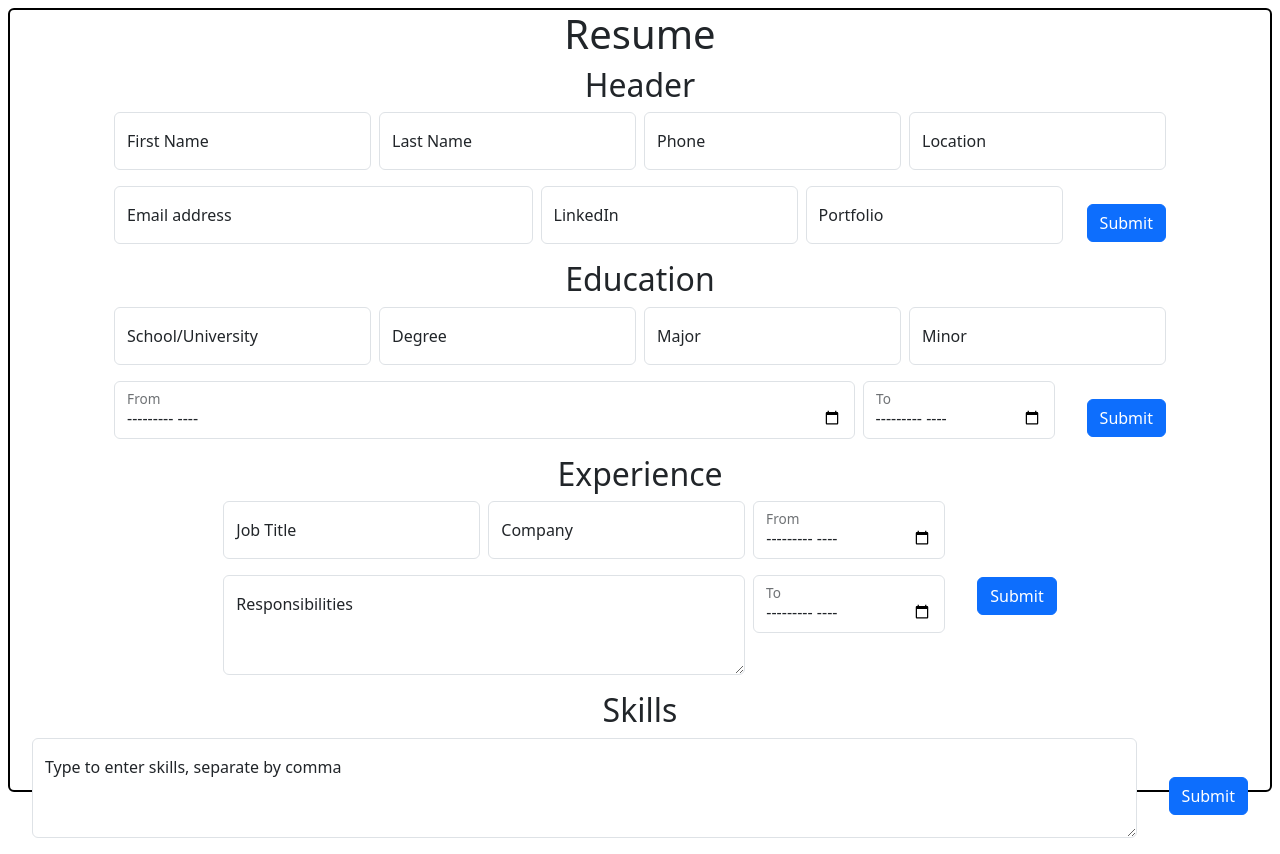
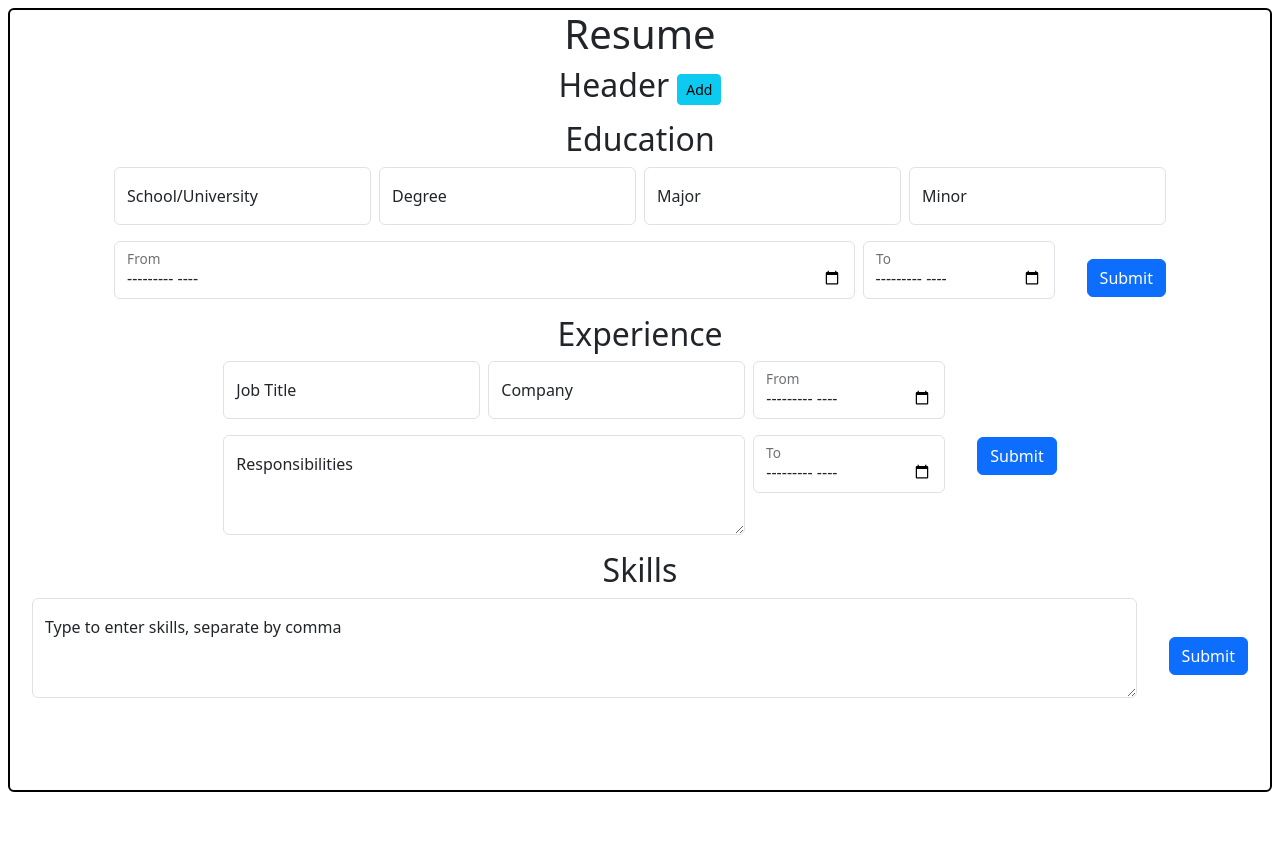
Before and after one commit to asampers/cv-app, a React (Vite) app: page / in a window 1280 px wide. After the commit the page ends 800 px from the top, so only its background shows below. Built offline with nearby package versions, Linux system fonts and the light colour scheme.

Commit message:
Header functionality added

```diff
--- a/index.html
+++ b/index.html
@@ -9,5 +9,7 @@
   <body>
     <div id="root" class="m-2"></div>
     <script type="module" src="/src/main.jsx"></script>
+    <script type="module" src="https://unpkg.com/ionicons@7.1.0/dist/ionicons/ionicons.esm.js"></script>
+    <script nomodule src="https://unpkg.com/ionicons@7.1.0/dist/ionicons/ionicons.js"></script>
   </body>
 </html>
--- a/src/App.jsx
+++ b/src/App.jsx
@@ -1,4 +1,3 @@
-//import { useState } from 'react'
 import './App.css';
 import { Header } from './components/Header';
 import { Education } from './components/Education';
@@ -7,7 +6,6 @@ import { Container } from './components/Container';
 import { Skills } from './components/Skills';
 
 function App() {
-
   return (
     <div className='resume container-fluid d-flex align-items-center flex-column border border-black border-2 rounded'>
       <h1>Resume</h1>
--- /dev/null
+++ b/src/components/Buttons.jsx
@@ -0,0 +1,10 @@
+// eslint-disable-next-line react/prop-types
+export function Buttons({text, onClick}) {
+  let style = text === "Add" ? "btn-info" : "btn-success"
+
+  return (
+        <button className={`btn ${style} btn-sm ms-2`} onClick={onClick}>
+              {text}
+        </button>
+  )
+}
--- a/src/components/Header.jsx
+++ b/src/components/Header.jsx
@@ -1,51 +1,47 @@
+import { useState } from 'react';
+import { Buttons } from './Buttons';
+import { HeaderForm } from './HeaderForm';
+import '../styles/Header.css'
+
 export function Header() {
+  const [data, setData] = useState({});
+  const [showForm, setShowForm] = useState(false);
+  const noData = Object.keys(data).length === 0;
 
-  return (
-    <>
-    <h2>Header</h2>
-    <form>
-      <div className="d-flex flex-column">
-        <div className="d-flex">
-          <div className="form-floating mb-3 me-2">
-            <input type="text" className="form-control" placeholder="Jane"/>
-            <label>First Name</label>
-          </div>
-          <div className="form-floating mb-3 me-2">
-            <input type="text" className="form-control" placeholder="Smith"/>
-            <label>Last Name</label>
-          </div>
-          <div className="form-floating mb-3 me-2">
-            <input type="tel" className="form-control" placeholder="123-456-7899"/>
-            <label>Phone</label>
-          </div>
-          <div className="form-floating mb-3">
-            <input type="text" className="form-control" placeholder="NYC"/>
-            <label>Location</label>
-          </div>
+  function toggleShowForm() {
+    setShowForm(!showForm);
+  }
+
+  function handleSubmit(e) {
+    e.preventDefault();
+    toggleShowForm();
+    const form = e.target;
+    const formData = new FormData(form);
+    const formJson = Object.fromEntries(formData.entries());
+    setData(formJson);
+  }
+
+  if (!showForm) {
+    return (
+      <>
+      <div className='container-fluid d-flex flex-column justify-content-center align-items-center'>
+        <div className='d-flex align-items-center'>
+          <h2>{noData && 'Header'}</h2>
+          <h3>{data.firstName} {data.lastName}</h3>
+          <Buttons text={noData ? "Add" : "Edit"} onClick={toggleShowForm}/>
         </div>
-        <div className="d-flex">
-          <div className="form-floating flex-fill mb-3 me-2">
-            <input
-              type="email"
-              className="form-control"
-              placeholder="name@example.com"
-            />
-            <label>Email address</label>
-          </div>
-          <div className="form-floating mb-3 me-2">
-            <input type="text" className="form-control" placeholder="LinkedIn"/>
-            <label>LinkedIn</label>
-          </div>
-          <div className="form-floating mb-3">
-            <input type="text" className="form-control" placeholder="Portfolio"/>
-            <label>Portfolio</label>
-          </div>
-          <button type="submit" className="btn btn-primary align-self-center ms-4">
-            Submit
-          </button>
+        <div className='d-flex align-items-center mt-2'>
+          {data.email && <p className='me-3'><ion-icon name="mail-outline"></ion-icon>{data.email}</p> }
+          {data.phone && <p className='me-3'><ion-icon name="call-outline"></ion-icon>{data.phone}</p> }
+          {data.location && <p className='me-3'><ion-icon name="location-outline"></ion-icon>{data.location}</p> }
+          {data.linkedIn && <p className='me-3'><ion-icon name="logo-linkedin"></ion-icon>{data.linkedIn}</p> }
+          {data.portfolio && <p className='me-3'><ion-icon name="book-outline"></ion-icon>{data.portfolio}</p> }
         </div>
       </div>
-    </form>
-    </>
+      </>
+    )
+  }
+  return (
+    <HeaderForm onSubmit={handleSubmit} data={data} />
   )
 }
--- /dev/null
+++ b/src/components/HeaderForm.jsx
@@ -0,0 +1,52 @@
+/* eslint-disable react/prop-types */
+export function HeaderForm({data, onSubmit}) {
+  return (
+    <>
+    <h2>Header</h2>
+    <form onSubmit={onSubmit}>
+      <div className="d-flex flex-column">
+        <div className="d-flex">
+          <div className="form-floating mb-3 me-2">
+            <input type="text" className="form-control" name='firstName' defaultValue={data.firstName}/>
+            <label>First Name</label>
+          </div>
+          <div className="form-floating mb-3 me-2">
+            <input type="text" className="form-control" name='lastName' defaultValue={data.lastName}/>
+            <label>Last Name</label>
+          </div>
+          <div className="form-floating mb-3 me-2">
+            <input type="tel" className="form-control" name='phone' defaultValue={data.phone}/>
+            <label>Phone</label>
+          </div>
+          <div className="form-floating mb-3">
+            <input type="text" className="form-control" name='location' defaultValue={data.location}/>
+            <label>Location</label>
+          </div>
+        </div>
+        <div className="d-flex">
+          <div className="form-floating flex-fill mb-3 me-2">
+            <input
+              type="email"
+              className="form-control"
+              name='email'
+              defaultValue={data.email}
+            />
+            <label>Email address</label>
+          </div>
+          <div className="form-floating mb-3 me-2">
+            <input type="text" className="form-control" name='linkedIn' defaultValue={data.linkedIn}/>
+            <label>LinkedIn</label>
+          </div>
+          <div className="form-floating mb-3">
+            <input type="text" className="form-control" name='portfolio' defaultValue={data.portfolio}/>
+            <label>Portfolio</label>
+          </div>
+          <button type="submit" className="btn btn-primary align-self-center ms-4">
+            Save
+          </button>
+        </div>
+      </div>
+    </form>
+    </>
+  )
+}
--- /dev/null
+++ b/src/styles/Header.css
@@ -0,0 +1,3 @@
+.md.hydrated {
+  margin-right: .5rem;
+}
--- a/src/styles/Skills.css
+++ b/src/styles/Skills.css
@@ -1,3 +1,3 @@
 .skills {
-  width: 95vw
+  width: 95vw;
 }
```
